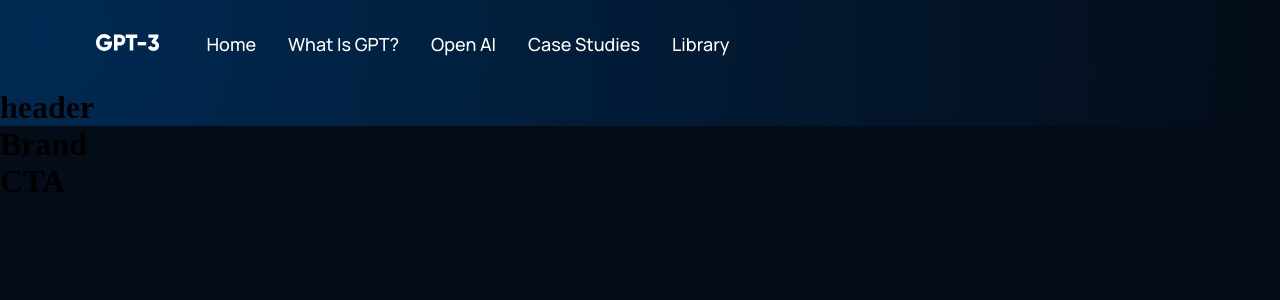
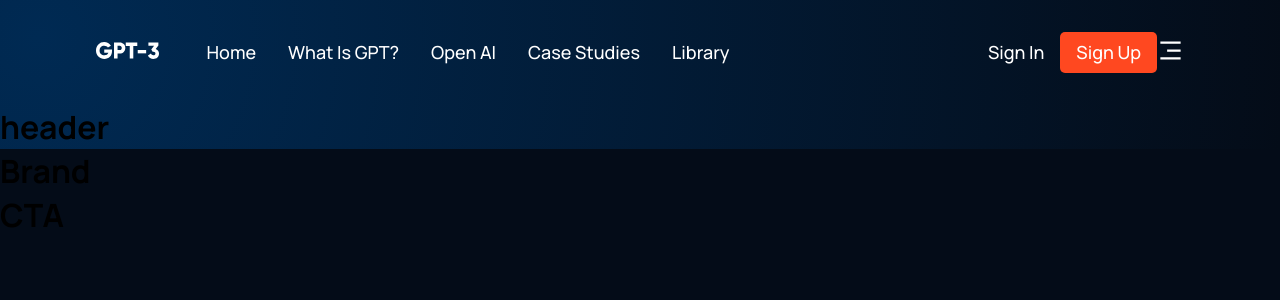
Before and after one commit to KalsonSaint/Modern-Landing-Page, a React (Create React App) app: page / in a window 1280 px wide. Shown: the top 300 px of the page. Built offline with nearby package versions, Linux system fonts and the light colour scheme.

Commit message:
nav inProgress

```diff
--- a/package.json
+++ b/package.json
@@ -13,7 +13,7 @@
     "web-vitals": "^1.0.1"
   },
   "scripts": {
-    "start": "FAST_REFRESH=false react-scripts start",
+    "start": "FAST_REFRESH=true react-scripts start",
     "build": "react-scripts build",
     "test": "react-scripts test",
     "eject": "react-scripts eject"
--- a/src/assets/css/style.css
+++ b/src/assets/css/style.css
@@ -13,6 +13,7 @@
   --color-text: #81afdd;
   --color-subtext: #ff8a71;
   --color-white: #fff;
+  --color-orange: #ff4820;
 }
 
 /* Main Styles */
@@ -21,6 +22,7 @@
   box-sizing: border-box;
   margin: 0;
   padding: 0;
+  font-family: var(--font-family);
   scroll-behavior: smooth;
 }
 
@@ -149,7 +151,7 @@
   display: flex;
   flex-direction: row;
 }
-.gpt__navbar-signin {
+.gpt__navbar-sign {
   display: flex;
   justify-content: flex-end;
   align-items: center;
@@ -166,3 +168,15 @@
   margin: 0 1rem;
   cursor: pointer;
 }
+.gpt__navbar-sign button,
+.gpt__navbar-menu_container button {
+  padding: 0.5rem 1rem;
+  color: var(--color-white);
+  background: var(--color-orange);
+  outline: none;
+  border: 0;
+  border-radius: 5px;
+  font-weight: 500;
+  font-size: 18px;
+  line-height: 25px;
+}
--- a/src/components/nav/index.js
+++ b/src/components/nav/index.js
@@ -1,15 +1,10 @@
-import React from "react";
-import { RIMenu3Line, RiCloseLine } from "react-icons/ri";
+import React, { useState } from "react";
+import { RiMenu3Line, RiCloseLine } from "react-icons/ri";
 import logo from "../../assets/images/logo.svg";
 
-const Nav = () => {
-  return (
-    <div className="gpt__navbar">
-      <div className="gpt__navbar-links">
-        <div className="gpt__navbar-links_logo">
-          <img src={logo} alt="logo" />
-        </div>
-        <div className="gpt__navbar-links_container">
+const Menu = () => (
+  <>
+    {" "}
     <p>
       <a href="#home">Home</a>
     </p>
@@ -25,9 +20,48 @@
     <p>
       <a href="#blog">Library</a>
     </p>
+  </>
+);
+
+const Nav = () => {
+  const [toggleMenu, setToggleMenu] = useState(false);
+
+  return (
+    <div className="gpt__navbar">
+      <div className="gpt__navbar-links">
+        <div className="gpt__navbar-links_logo">
+          <img src={logo} alt="logo" />
+        </div>
+        <div className="gpt__navbar-links_container">
+          <Menu />
         </div>
       </div>
-      <div className="gpt__navbar-sign"></div>
+      <div className="gpt__navbar-sign">
+        <p>Sign In</p>
+        <button type="button">Sign Up</button>
+      </div>
+      <div className="gpt__navbar-menu">
+        {toggleMenu ? (
+          <RiCloseLine
+            color="#fff"
+            size={27}
+            onClick={() => setToggleMenu("false")}
+          />
+        ) : (
+          <RiMenu3Line
+            color="#fff"
+            size={27}
+            onClick={() => setToggleMenu("true")}
+          />
+        )}
+        {toggleMenu && (
+          <div className="gpt__navbar-menu_container">
+            <div className="gpt__navbar-menu_container-links">
+              <Menu />
+            </div>
+          </div>
+        )}
+      </div>
     </div>
   );
 };
```
Lines whose indentation alone changed are shown as unchanged.
